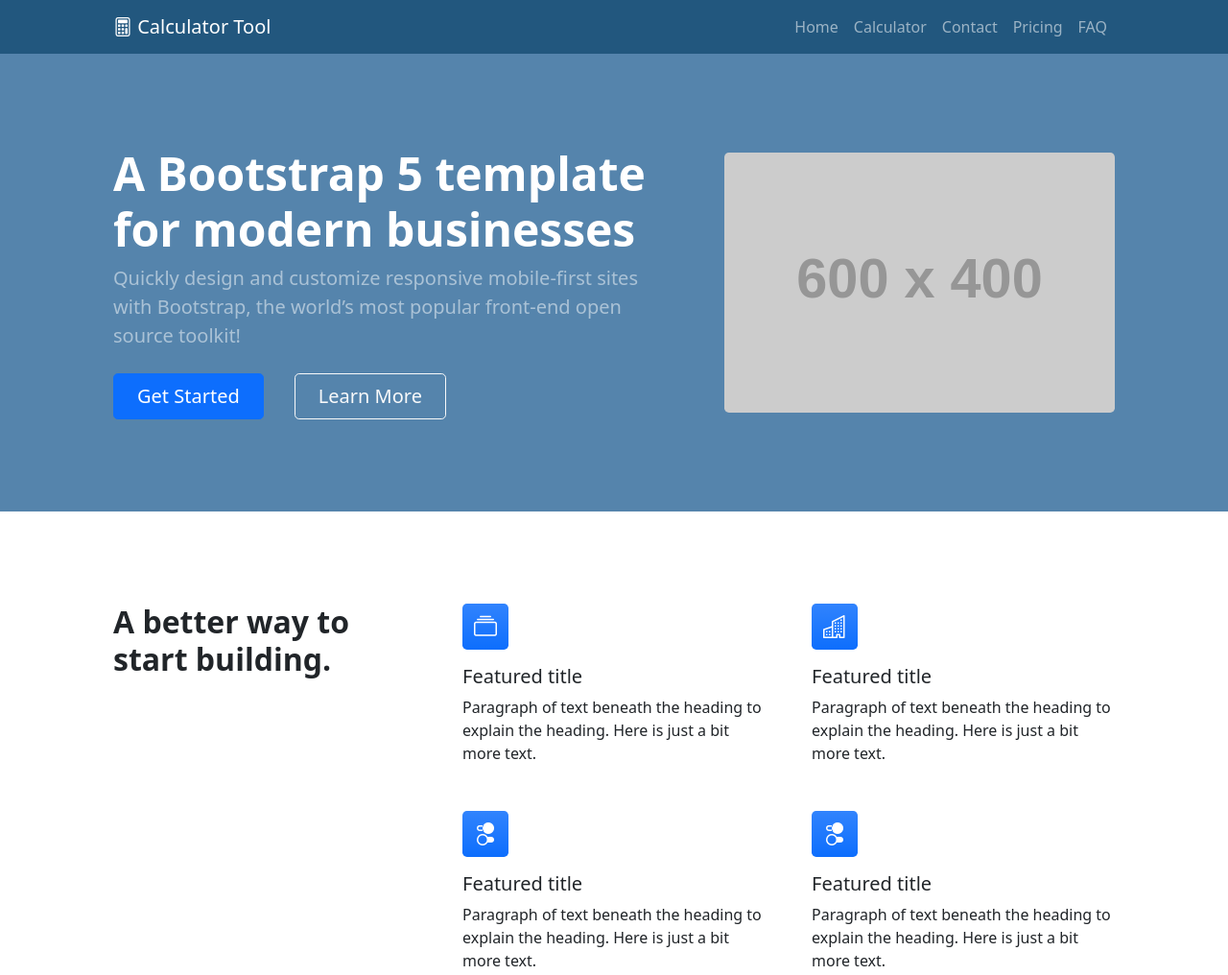
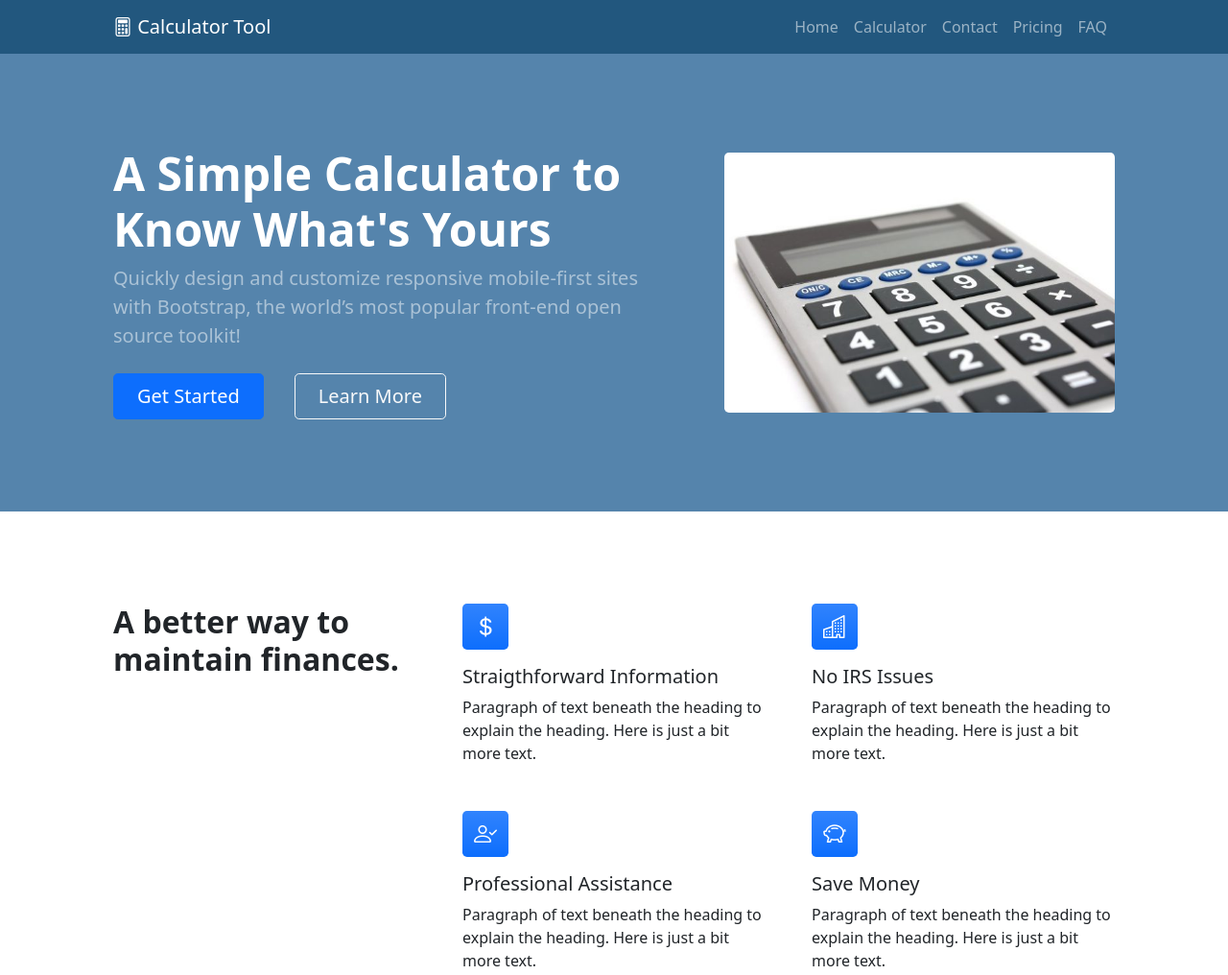
Before and after one commit to rudy-gm/taxCal, a website: page index.html in a window 1280 px wide. Shown: the top 1016 px of the page at 96% size. Drawn offline with nearby package versions, Linux system fonts and the light colour scheme; placeholder pictures from the web are drawn by us.

Commit message:
3rd commit // index and css

```diff
--- a/css/styles.scss
+++ b/css/styles.scss
@@ -34,3 +34,7 @@ html {
 .blue{
   background-color: $color-blue;
 }
+
+.beige{
+  background-color: $color-beige;
+}
--- a/index.html
+++ b/index.html
@@ -69,7 +69,7 @@
                 <div class="row gx-5 align-items-center justify-content-center">
                     <div class="col-lg-8 col-xl-7 col-xxl-6">
                         <div class="my-5 text-center text-xl-start">
-                            <h1 class="display-5 fw-bolder text-white mb-2">A Bootstrap 5 template for modern businesses
+                            <h1 class="display-5 fw-bolder text-white mb-2">A Simple Calculator to Know What's Yours
                             </h1>
                             <p class="lead fw-normal text-white-50 mb-4">Quickly design and customize responsive
                                 mobile-first sites with Bootstrap, the world’s most popular front-end open source
@@ -81,7 +81,7 @@
                         </div>
                     </div>
                     <div class="col-xl-5 col-xxl-6 d-none d-xl-block text-center"><img class="img-fluid rounded-3 my-5"
-                            src="https://dummyimage.com/600x400/343a40/6c757d" alt="..." /></div>
+                            src="./media/calculator-600x400-600x400.jpeg" alt="Calculator" /></div>
                 </div>
             </div>
         </header>
@@ -90,35 +90,35 @@
             <div class="container px-5 my-5">
                 <div class="row gx-5">
                     <div class="col-lg-4 mb-5 mb-lg-0">
-                        <h2 class="fw-bolder mb-0">A better way to start building.</h2>
+                        <h2 class="fw-bolder mb-0">A better way to maintain finances.</h2>
                     </div>
                     <div class="col-lg-8">
                         <div class="row gx-5 row-cols-1 row-cols-md-2">
                             <div class="col mb-5 h-100">
                                 <div class="feature bg-primary bg-gradient text-white rounded-3 mb-3"><i
-                                        class="bi bi-collection"></i></div>
-                                <h2 class="h5">Featured title</h2>
+                                        class="bi bi-currency-dollar"></i></div>
+                                <h2 class="h5">Straigthforward Information</h2>
                                 <p class="mb-0">Paragraph of text beneath the heading to explain the heading. Here is
                                     just a bit more text.</p>
                             </div>
                             <div class="col mb-5 h-100">
                                 <div class="feature bg-primary bg-gradient text-white rounded-3 mb-3"><i
                                         class="bi bi-building"></i></div>
-                                <h2 class="h5">Featured title</h2>
+                                <h2 class="h5">No IRS Issues</h2>
                                 <p class="mb-0">Paragraph of text beneath the heading to explain the heading. Here is
                                     just a bit more text.</p>
                             </div>
                             <div class="col mb-5 mb-md-0 h-100">
                                 <div class="feature bg-primary bg-gradient text-white rounded-3 mb-3"><i
-                                        class="bi bi-toggles2"></i></div>
-                                <h2 class="h5">Featured title</h2>
+                                        class="bi bi-person-check"></i></div>
+                                <h2 class="h5">Professional Assistance</h2>
                                 <p class="mb-0">Paragraph of text beneath the heading to explain the heading. Here is
                                     just a bit more text.</p>
                             </div>
                             <div class="col h-100">
                                 <div class="feature bg-primary bg-gradient text-white rounded-3 mb-3"><i
-                                        class="bi bi-toggles2"></i></div>
-                                <h2 class="h5">Featured title</h2>
+                                        class="bi bi-piggy-bank"></i></div>
+                                <h2 class="h5">Save Money</h2>
                                 <p class="mb-0">Paragraph of text beneath the heading to explain the heading. Here is
                                     just a bit more text.</p>
                             </div>
@@ -151,8 +151,8 @@
             </div>
         </div>
         <!-- Blog preview section-->
-        <section class="py-5">
-            <div class="container px-5 my-5">
+        <section class="py-5 beige">
+            <div class="container px-5 my-5 ">
                 <div class="row gx-5 justify-content-center">
                     <div class="col-lg-8 col-xl-6">
                         <div class="text-center">
```
Also changed, not shown: css/styles.css, media/calculator-600x400-600x400.jpeg (added), 1 other file.
